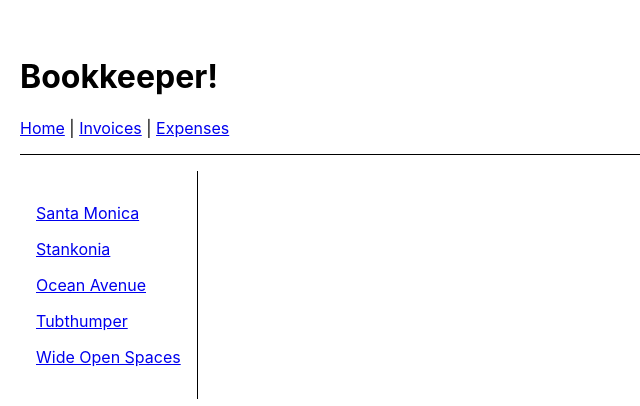
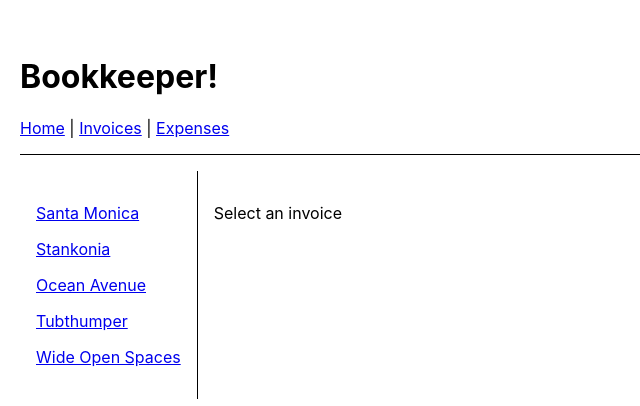
Before and after one commit to vincentDubresson/WCS-React-Router-Tutorial, a React (Create React App) app: page /invoices in a window 1280 px wide. Shown: the top 406 px of the page, without its empty margins (0-640 px from the left). Built offline with nearby package versions, Linux system fonts and the light colour scheme.

Commit message:
Ajout d'une route 'index' au niveau de la route 'Invoices' pour afficher un contenu standard à l'arrivée sur la page

```diff
--- a/src/index.js
+++ b/src/index.js
@@ -24,6 +24,16 @@ root.render(
         {/* Nous imbriquons les routes filles afin d'éviter une répétition du code
             notamment pour la Navbar */}
         <Route path="invoices" element={<Invoices />}>
+          {/* Ici, nous rajoutons une route 'index' qui affichera le contenu
+              désiré lorsque nous afficherons la page. */}
+          <Route
+            index
+            element={
+              <div style={{ padding: "1rem" }}>
+                <p>Select an invoice</p>
+              </div>
+            }
+          />
           {/* Ici, nous rajoutons une route enfant qui nous servira à afficher le
               détail d'une facture. ':invoiceId' est un param qui sera appelé grâce à
               la fonction useParam() dans le fichier 'invoice.jsx' */}
```
